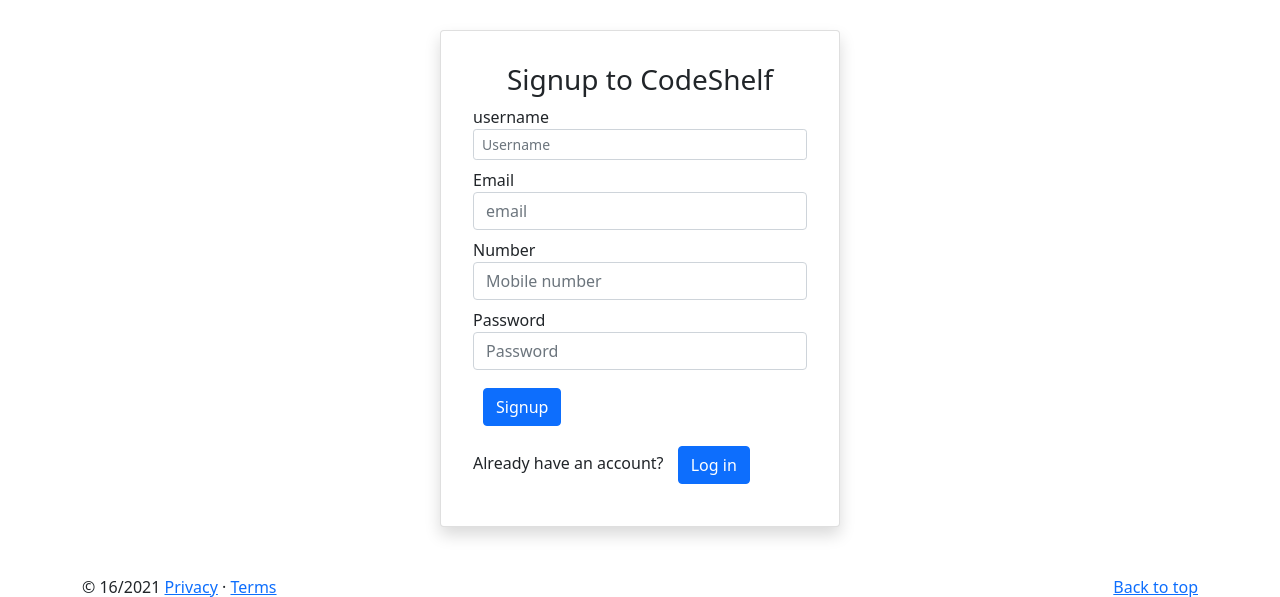
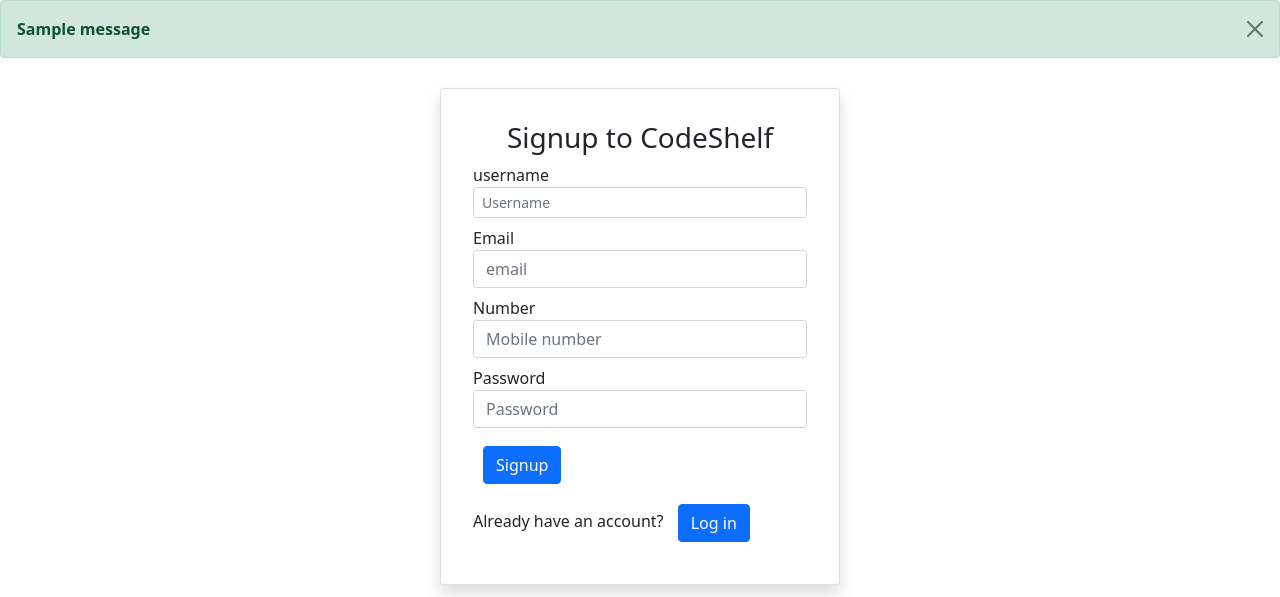
Before and after one commit to harshalkhond/CodeShelfIndia, a Django app: page /signup in a window 1280 px wide. Shown: the part 56-653 px from the top of the page. Run offline with Django 3.2, Linux system fonts and the light colour scheme; one stand-in notice (Sample message) is shown.

Commit message:
bugs fixed

```diff
--- a/myapp/models.py
+++ b/myapp/models.py
@@ -3,7 +3,7 @@
 
 # Create your models here.
 class Contact(models.Model):
-    username=models.CharField(max_length=20,default='username')
+    username=models.CharField(max_length=30,default='username')
     password=models.CharField(max_length=12)
     number=models.CharField(max_length=20)
     email=models.CharField(max_length=40,default="email")
--- a/myapp/views.py
+++ b/myapp/views.py
@@ -6,6 +6,7 @@
 from django.contrib.auth.models import User
 from django.contrib import messages
 from django.db import IntegrityError
+from django.contrib.auth import get_user_model
 # Create your views here.
 def index(request):
     if request.user.is_anonymous:
@@ -41,7 +42,10 @@
             return redirect("/login")
     return render(request,"contact.html")
 def signup(request):
+
     try:
+        Usernames = get_user_model()
+        usersnamlist = Usernames.objects.all()
         if request.method=="POST":
             username=request.POST.get('username')
             password=request.POST.get('password')
@@ -49,12 +53,13 @@
             number=request.POST.get('number')
             contact=Contact(username=username,password=password,number=number,email=email)
             myuser=User.objects.create_user(username,email,password)
-            myuser.save()
-            contact.save()
-            messages.success(request,"Successfully Signed up to Codeshelf")
-            return render(request,"login.html")
+            if (username not in usersnamlist):
+                myuser.save()
+                contact.save()
+                messages.success(request,"Successfully Signed up to Codeshelf")
+                return render(request,"login.html")
     except IntegrityError:
-        messages.error(request,"signup not successful Try again")
+        messages.error(request,"Username already taken or you may have refreshed the page...")
     return render(request,"signup.html")
 
 def about(request):
--- a/templates/signup.html
+++ b/templates/signup.html
@@ -1,5 +1,11 @@
 {% extends 'loginbase.html' %}
 {% block body %}
+{% for message in messages %}
+    <div class="alert alert-{{message.tags}} alert-dismissible fade show" role="alert">
+  <strong>{{message}}</strong>
+  <button type="button" class="btn-close" data-bs-dismiss="alert" aria-label="Close"></button>
+</div>
+    {% endfor %}
 <div class="container" style="margin-top:20px; margin-bottom:20px;">
 
 
```
